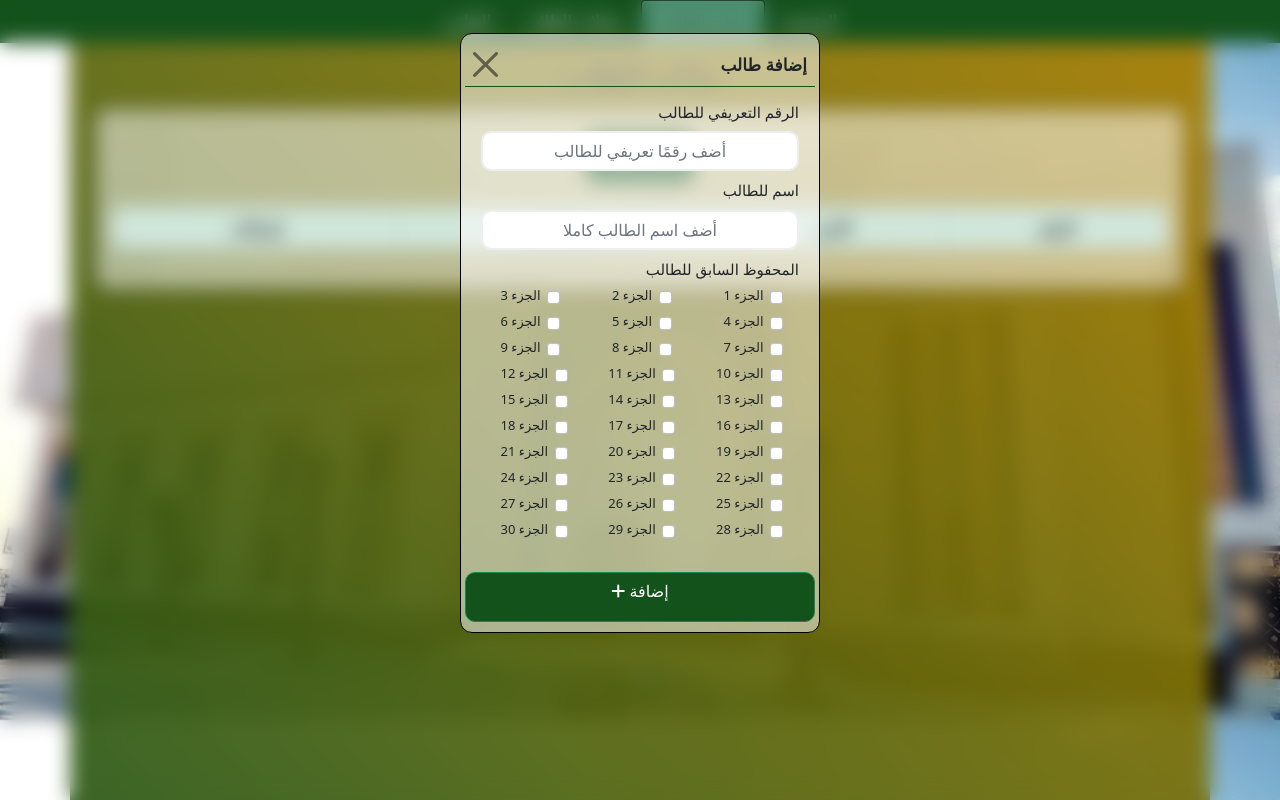
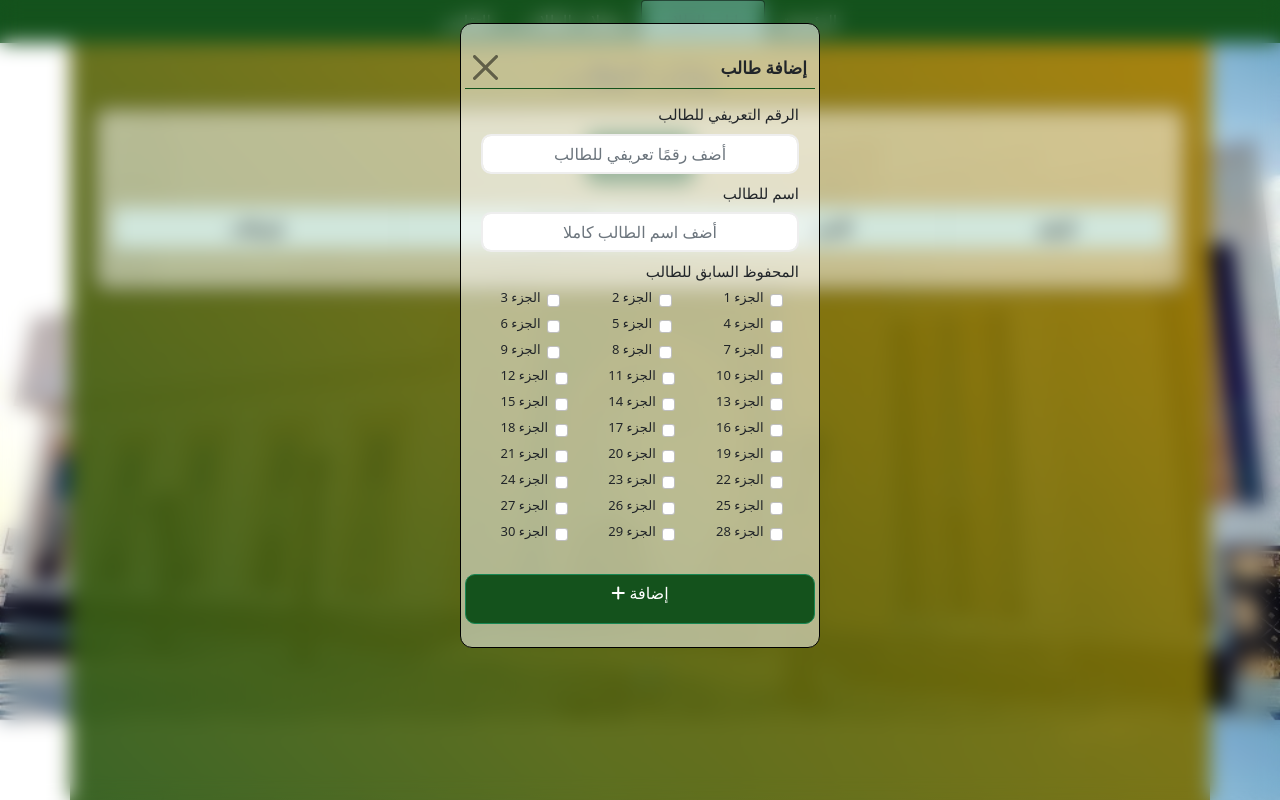
Before and after one commit to BR19-gh/rsd, a Flask app: page /fillingStdInfo in a window 1280 px wide, after a click on "إضافة طالب". Run offline with Flask 2, Linux system fonts and the light colour scheme; data that the repository does not hold is empty; parts of the project's set-up code (start-up, migrations or seed data) failed here and were passed over; some libraries are stand-ins or nearby versions.

```diff
--- a/app/static/css/fillingStdInfoPage.css
+++ b/app/static/css/fillingStdInfoPage.css
@@ -184,3 +184,8 @@ body {
 input {
     text-align: center;
 }
+
+div#studentForms {
+    height: 625px;
+    margin-top: 20px;
+}
```
